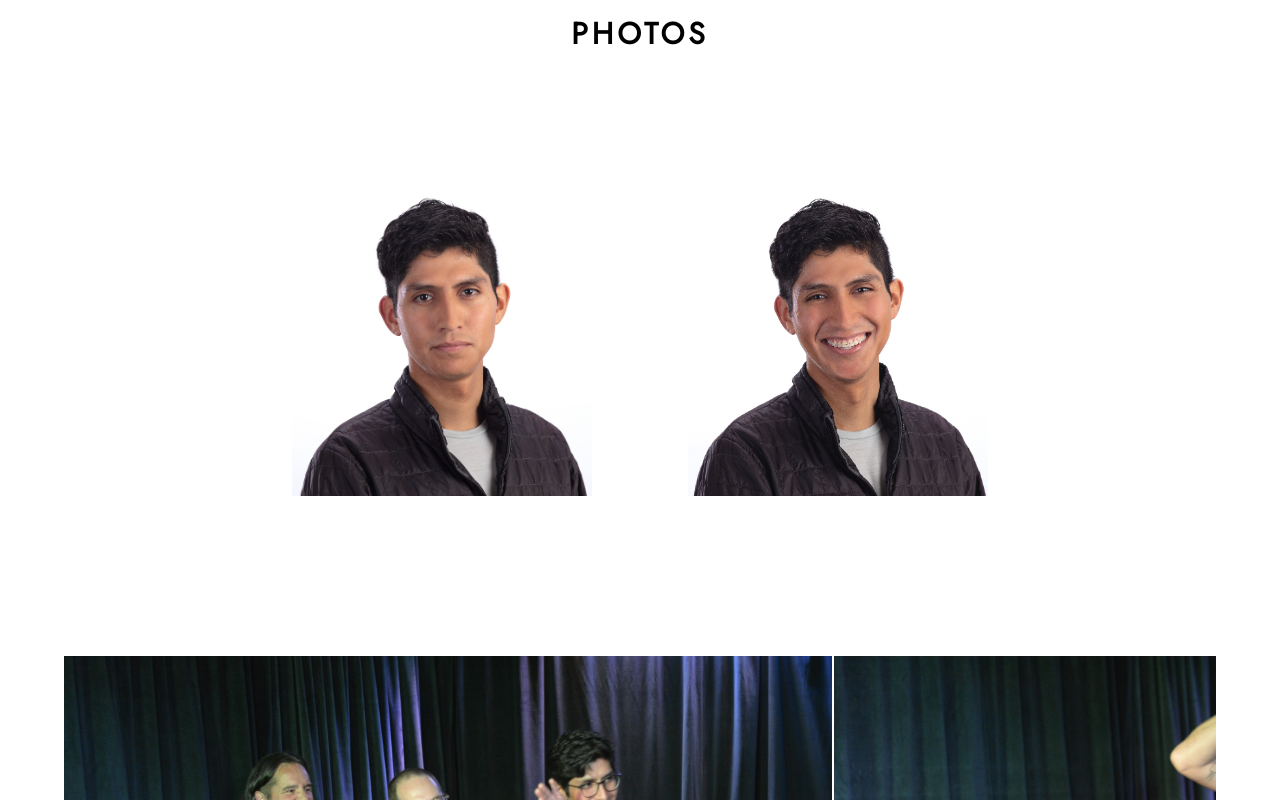
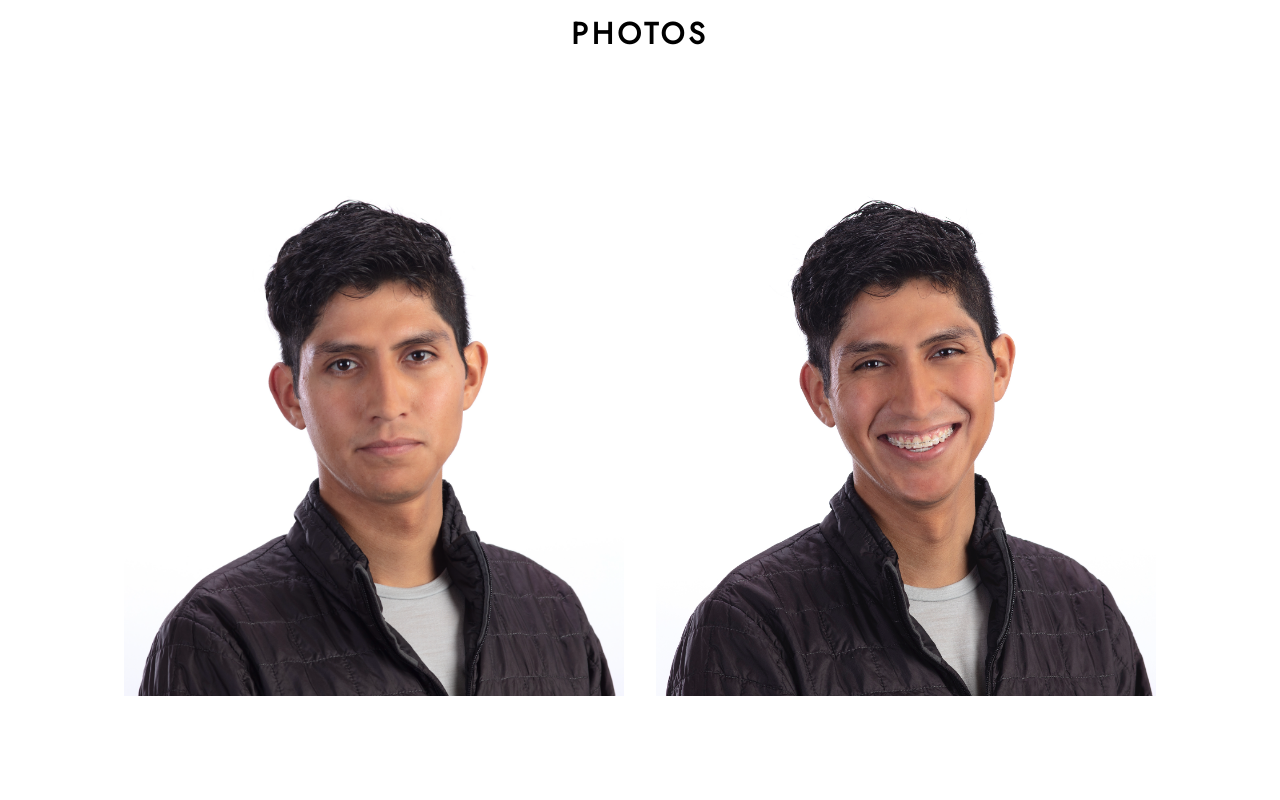
Before and after one commit to juhyeh/actor-website, a Next.js app: page /gallery in a window 1280 px wide. Shown: the part 700-1500 px from the top of the page. Built offline with nearby package versions, Linux system fonts and the light colour scheme.

Commit message:
gallery page finished

```diff
--- a/app/gallery/page.js
+++ b/app/gallery/page.js
@@ -24,17 +24,17 @@ const Gallery = () => {
         <div class="headshot_div">
           <Image
             src="/luis-meraz-headshot-theatrical.png"
-            width={300}
-            height={300}
+            width={500}
+            height={500}
             alt="Luiz Meraz Theatrical Headshot"
-            class="pb-[6rem] min-[765px]:mr-[3rem] min-[1024px]:mr-[6rem]"
+            class="object-contain pb-[4rem] min-[1160px]:mr-[2rem] min-[1378px]:mr-[6rem] min-[1545px]:mr-[10rem]"
           />
           <Image
             src="/luis-meraz-headshot-commercial.png"
-            width={300}
-            height={300}
+            width={500}
+            height={500}
             alt="Luiz Meraz Commerical Headshot"
-            class="pb-[4rem] min-[765px]:pb-[6rem]"
+            class="object-contain pb-3 min-[1160px]:pb-[4rem]"
           />
         </div>
         <div class="container">
--- a/app/globals.css
+++ b/app/globals.css
@@ -128,7 +128,7 @@ body {
   @apply font_jost tracking-[4px] pb-7 min-[765px]:pb-[5rem] text-2xl min-[765px]:text-3xl font-extrabold;
 }
 .headshot_div {
-  @apply flex flex-col min-[765px]:flex-row py-[4rem];
+  @apply flex flex-col min-[1160px]:flex-row py-[4rem] w-full justify-center items-center;
 }
 
 .font_jost {
```
